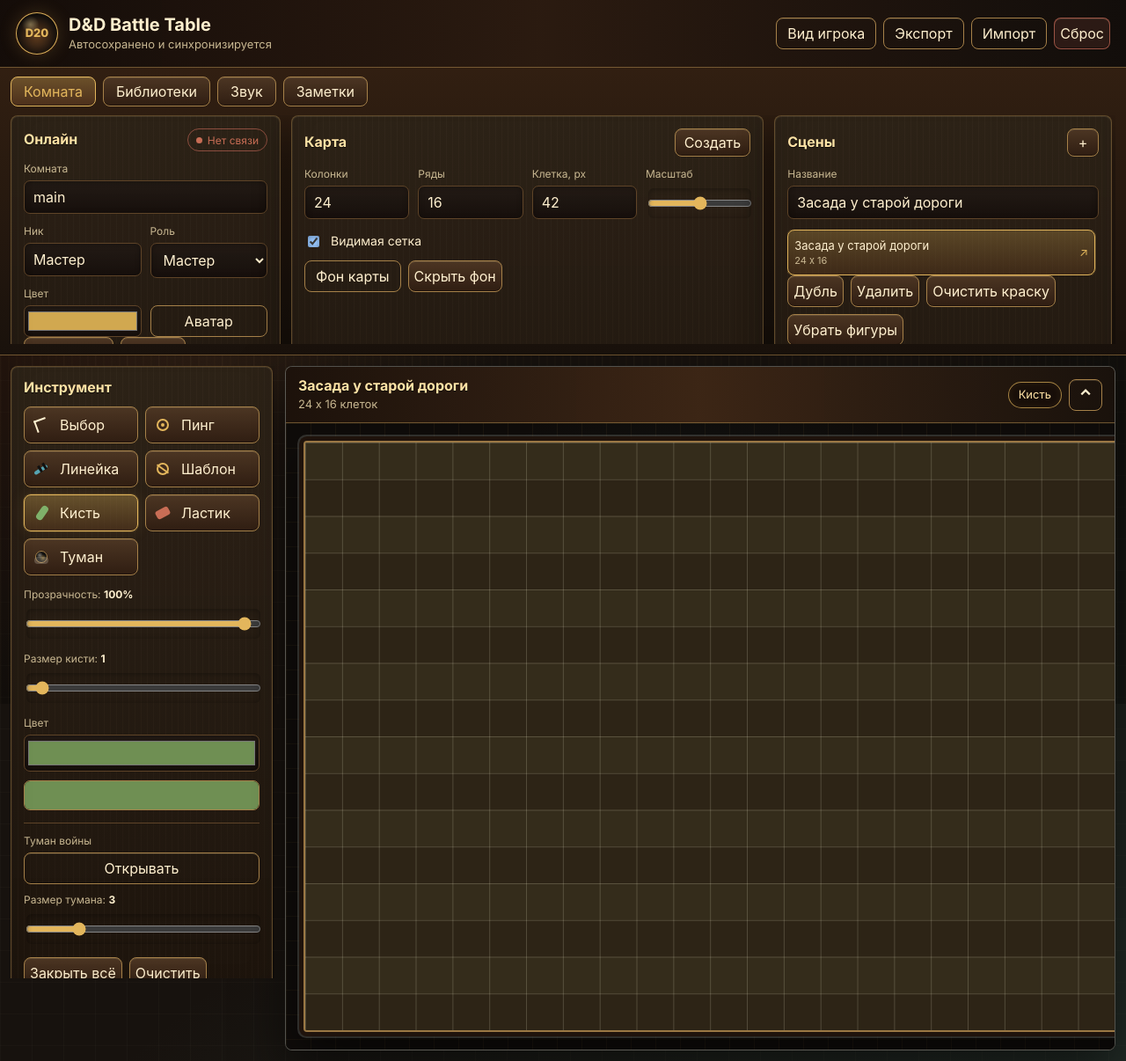
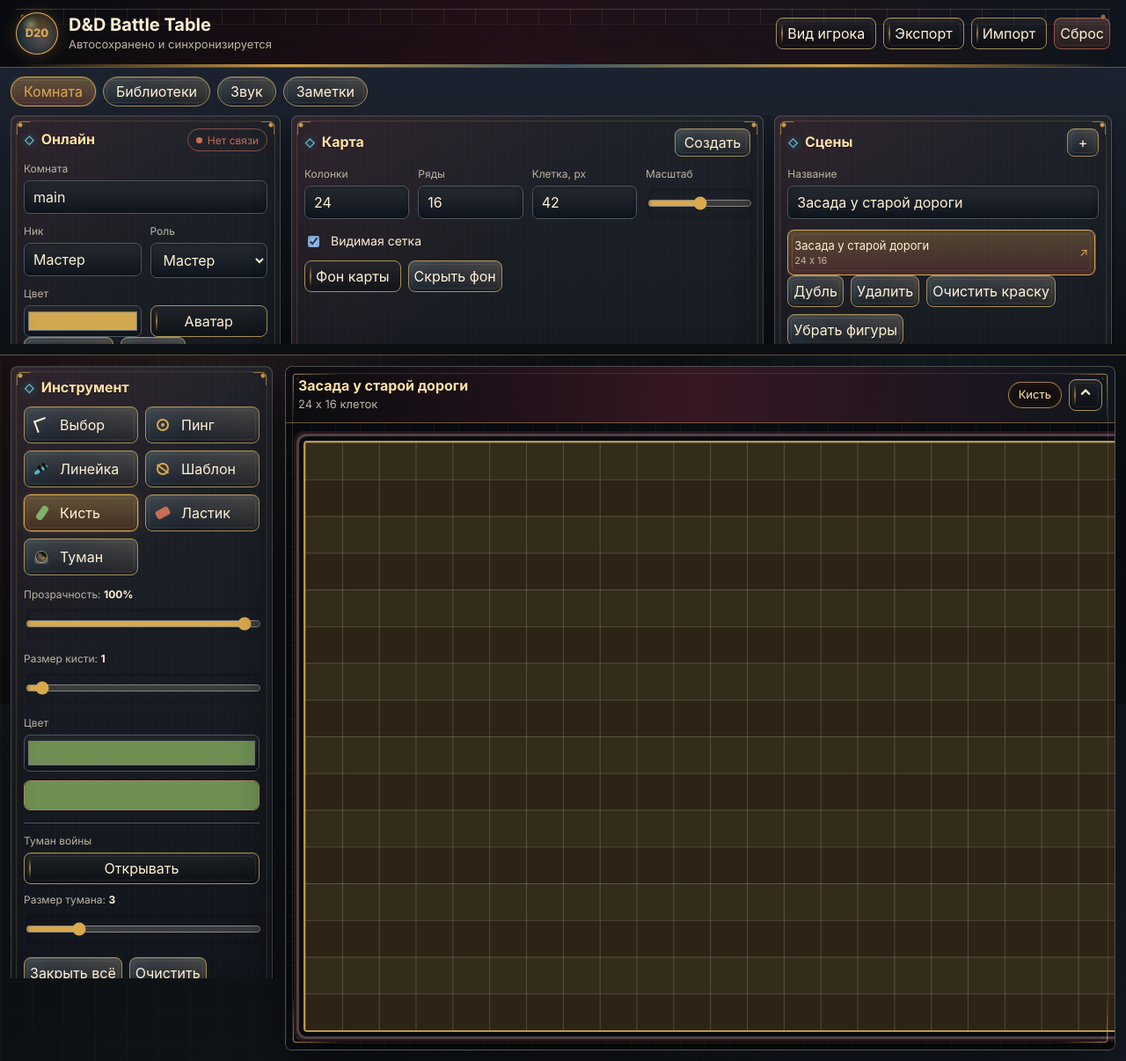
Before and after one commit to blyasha-hue/dnd-battle-table, a website: page index.html in a window 1280 px wide. Shown: the whole page at 88% size. Drawn offline with Linux system fonts and the light colour scheme; no server answers.

Commit message:
Add files via upload

```diff
--- a/styles.css
+++ b/styles.css
@@ -1,18 +1,18 @@
 :root {
-  --bg: #17120e;
-  --panel: #23180f;
-  --panel-2: #2f2114;
-  --ink: #fff0cf;
-  --muted: #c9b892;
-  --line: #5f4428;
-  --line-strong: #a68149;
-  --accent: #e3b65c;
+  --bg: #0d1013;
+  --panel: #151922;
+  --panel-2: #1c2230;
+  --ink: #fff1d4;
+  --muted: #bfb5a3;
+  --line: #4c5663;
+  --line-strong: #a68f5a;
+  --accent: #d9a94d;
   --accent-2: #7fb16a;
-  --accent-3: #55a4b2;
+  --accent-3: #55b8c7;
   --danger: #c86d55;
-  --steel: #aeb1a7;
-  --leather: #5a2f1e;
-  --parchment: #dbc08a;
+  --steel: #b9c0bd;
+  --leather: #5a2630;
+  --parchment: #d8bd83;
   --shadow: 0 18px 42px rgba(0, 0, 0, 0.42);
   --radius: 8px;
   color-scheme: dark;
@@ -30,15 +30,17 @@
   min-width: 320px;
   min-height: 100vh;
   background:
-    linear-gradient(90deg, rgba(255, 230, 170, 0.025) 1px, transparent 1px),
-    linear-gradient(rgba(255, 230, 170, 0.018) 1px, transparent 1px),
-    radial-gradient(circle at 22% 0%, rgba(227, 182, 92, 0.14), transparent 32%),
-    linear-gradient(145deg, rgba(97, 47, 25, 0.58), transparent 38%),
-    linear-gradient(320deg, rgba(50, 82, 76, 0.38), transparent 42%),
+    linear-gradient(90deg, rgba(217, 169, 77, 0.028) 1px, transparent 1px),
+    linear-gradient(rgba(85, 184, 199, 0.018) 1px, transparent 1px),
+    radial-gradient(circle at 18% 0%, rgba(217, 169, 77, 0.16), transparent 30%),
+    radial-gradient(circle at 88% 18%, rgba(85, 184, 199, 0.12), transparent 28%),
+    linear-gradient(145deg, rgba(90, 38, 48, 0.58), transparent 42%),
+    linear-gradient(320deg, rgba(24, 30, 42, 0.86), transparent 48%),
     var(--bg);
   background-size:
     36px 36px,
     36px 36px,
+    auto,
     auto,
     auto,
     auto,
@@ -56,13 +58,13 @@
   z-index: -1;
   pointer-events: none;
   background:
-    linear-gradient(90deg, rgba(0, 0, 0, 0.28), transparent 18%, transparent 82%, rgba(0, 0, 0, 0.32)),
+    linear-gradient(90deg, rgba(0, 0, 0, 0.36), transparent 18%, transparent 82%, rgba(0, 0, 0, 0.38)),
     repeating-linear-gradient(
       90deg,
-      rgba(255, 219, 144, 0.018) 0,
-      rgba(255, 219, 144, 0.018) 2px,
+      rgba(185, 192, 189, 0.022) 0,
+      rgba(185, 192, 189, 0.022) 2px,
       transparent 2px,
-      transparent 9px
+      transparent 10px
     );
   opacity: 0.9;
 }
@@ -74,11 +76,14 @@
 }
 
 button {
+  position: relative;
+  overflow: hidden;
   border: 1px solid var(--line-strong);
   border-radius: var(--radius);
   background:
-    linear-gradient(180deg, rgba(255, 229, 162, 0.09), rgba(0, 0, 0, 0.18)),
-    #3a2416;
+    linear-gradient(180deg, rgba(234, 222, 190, 0.14), rgba(0, 0, 0, 0.2)),
+    linear-gradient(90deg, rgba(85, 184, 199, 0.08), transparent 36%, rgba(217, 169, 77, 0.08)),
+    #202632;
   color: var(--ink);
   cursor: pointer;
   min-height: 36px;
@@ -91,12 +96,22 @@
     background 0.15s ease;
 }
 
+button::before {
+  content: "";
+  position: absolute;
+  inset: 3px;
+  pointer-events: none;
+  border-radius: 5px;
+  border: 1px solid rgba(255, 237, 187, 0.08);
+}
+
 button:hover {
   transform: translateY(-1px);
   border-color: var(--accent);
   background:
-    linear-gradient(180deg, rgba(255, 229, 162, 0.14), rgba(0, 0, 0, 0.15)),
-    #422817;
+    linear-gradient(180deg, rgba(234, 222, 190, 0.2), rgba(0, 0, 0, 0.14)),
+    linear-gradient(90deg, rgba(85, 184, 199, 0.14), transparent 36%, rgba(217, 169, 77, 0.12)),
+    #283142;
 }
 
 button:active {
@@ -111,8 +126,8 @@
   border: 1px solid var(--line);
   border-radius: 7px;
   background:
-    linear-gradient(180deg, rgba(255, 240, 200, 0.045), rgba(0, 0, 0, 0.1)),
-    #19110d;
+    linear-gradient(180deg, rgba(255, 240, 200, 0.09), rgba(0, 0, 0, 0.1)),
+    #111721;
   color: var(--ink);
   padding: 8px 10px;
   box-shadow: inset 0 1px 6px rgba(0, 0, 0, 0.32);
@@ -157,6 +172,7 @@
 }
 
 .topbar {
+  isolation: isolate;
   display: flex;
   align-items: center;
   justify-content: space-between;
@@ -165,12 +181,40 @@
   padding: 14px 18px;
   border-bottom: 1px solid rgba(166, 129, 73, 0.62);
   background:
-    linear-gradient(90deg, rgba(20, 12, 8, 0.96), rgba(43, 27, 16, 0.94) 48%, rgba(18, 13, 10, 0.96)),
-    #21150e;
+    linear-gradient(90deg, rgba(9, 11, 15, 0.98), rgba(35, 15, 23, 0.95) 45%, rgba(15, 21, 29, 0.98)),
+    #111721;
   backdrop-filter: blur(18px);
   position: sticky;
   top: 0;
   z-index: 5;
+}
+
+.topbar::before,
+.topbar::after {
+  content: "";
+  position: absolute;
+  z-index: -1;
+  pointer-events: none;
+}
+
+.topbar::before {
+  inset: auto 18px 0;
+  height: 3px;
+  background:
+    linear-gradient(90deg, transparent, rgba(217, 169, 77, 0.92), rgba(85, 184, 199, 0.42), rgba(217, 169, 77, 0.92), transparent);
+  box-shadow: 0 -10px 28px rgba(217, 169, 77, 0.12);
+}
+
+.topbar::after {
+  inset: 10px 18px auto;
+  height: 16px;
+  border-top: 1px solid rgba(217, 169, 77, 0.34);
+  border-bottom: 1px solid rgba(185, 192, 189, 0.1);
+  background:
+    radial-gradient(circle at 8px 50%, rgba(217, 169, 77, 0.85) 0 2px, transparent 3px),
+    radial-gradient(circle at calc(100% - 8px) 50%, rgba(217, 169, 77, 0.85) 0 2px, transparent 3px),
+    repeating-linear-gradient(90deg, transparent 0 18px, rgba(217, 169, 77, 0.18) 18px 19px, transparent 19px 36px);
+  opacity: 0.72;
 }
 
 .brand {
@@ -188,8 +232,9 @@
   border: 1px solid rgba(227, 182, 92, 0.95);
   border-radius: 50%;
   background:
-    radial-gradient(circle at 34% 28%, rgba(255, 237, 170, 0.38), transparent 22%),
-    radial-gradient(circle at 50% 58%, #5d3a1d, #14100e 72%);
+    conic-gradient(from 22deg, rgba(217, 169, 77, 0.28), rgba(185, 192, 189, 0.28), rgba(85, 184, 199, 0.2), rgba(217, 169, 77, 0.28)),
+    radial-gradient(circle at 34% 28%, rgba(255, 237, 170, 0.44), transparent 22%),
+    radial-gradient(circle at 50% 58%, #32202a, #0e1218 72%);
   color: var(--accent);
   font-size: 13px;
   font-weight: 800;
@@ -232,16 +277,31 @@
 .ghost-button,
 .file-button,
 .collapse-button {
+  position: relative;
+  overflow: hidden;
   display: inline-flex;
   align-items: center;
   justify-content: center;
   min-height: 36px;
   border: 1px solid var(--line-strong);
   border-radius: var(--radius);
-  background: transparent;
+  background:
+    linear-gradient(180deg, rgba(185, 192, 189, 0.09), rgba(0, 0, 0, 0.12)),
+    rgba(8, 11, 15, 0.42);
   color: var(--ink);
   padding: 0 12px;
   cursor: pointer;
+}
+
+.ghost-button::after,
+.file-button::after,
+.collapse-button::after {
+  content: "";
+  position: absolute;
+  inset: 5px auto 5px 5px;
+  width: 2px;
+  pointer-events: none;
+  background: linear-gradient(180deg, transparent, rgba(217, 169, 77, 0.68), transparent);
 }
 
 .collapse-button {
@@ -253,14 +313,16 @@
 
 .danger-button {
   border-color: rgba(193, 102, 85, 0.75);
-  background: rgba(193, 102, 85, 0.14);
+  background:
+    linear-gradient(180deg, rgba(255, 210, 190, 0.08), rgba(0, 0, 0, 0.14)),
+    rgba(193, 102, 85, 0.16);
 }
 
 .top-drawer {
   border-bottom: 1px solid rgba(166, 129, 73, 0.55);
   background:
-    linear-gradient(180deg, rgba(50, 31, 18, 0.97), rgba(25, 17, 12, 0.97)),
-    #1e140f;
+    linear-gradient(180deg, rgba(28, 34, 48, 0.97), rgba(13, 16, 20, 0.98)),
+    #111721;
   padding: 10px 12px 12px;
 }
 
@@ -279,14 +341,18 @@
   min-height: 34px;
   padding: 0 14px;
   white-space: nowrap;
+  border-radius: 999px;
 }
 
 .drawer-tab.active {
   border-color: var(--accent);
   background:
-    linear-gradient(180deg, rgba(227, 182, 92, 0.24), rgba(90, 47, 30, 0.36)),
-    rgba(227, 182, 92, 0.12);
+    linear-gradient(180deg, rgba(217, 169, 77, 0.26), rgba(90, 38, 48, 0.48)),
+    rgba(217, 169, 77, 0.14);
   color: var(--accent);
+  box-shadow:
+    0 0 0 1px rgba(217, 169, 77, 0.18),
+    0 0 16px rgba(85, 184, 199, 0.1);
 }
 
 .drawer-page {
@@ -344,14 +410,15 @@
 
 .panel {
   position: relative;
-  border: 1px solid rgba(166, 129, 73, 0.46);
+  border: 1px solid rgba(185, 192, 189, 0.26);
   border-radius: var(--radius);
   background:
-    linear-gradient(180deg, rgba(255, 235, 184, 0.05), rgba(0, 0, 0, 0.12)),
+    linear-gradient(180deg, rgba(185, 192, 189, 0.06), rgba(0, 0, 0, 0.14)),
+    linear-gradient(135deg, rgba(90, 38, 48, 0.28), transparent 42%),
     repeating-linear-gradient(
       90deg,
-      rgba(255, 225, 166, 0.025) 0,
-      rgba(255, 225, 166, 0.025) 1px,
+      rgba(185, 192, 189, 0.018) 0,
+      rgba(185, 192, 189, 0.018) 1px,
       transparent 1px,
       transparent 7px
     ),
@@ -365,12 +432,43 @@
 .panel::before {
   content: "";
   position: absolute;
-  inset: 0;
+  inset: 5px;
   pointer-events: none;
   border-radius: inherit;
+  border:
+    1px solid rgba(217, 169, 77, 0.16);
+  background:
+    linear-gradient(90deg, rgba(217, 169, 77, 0.62) 0 15px, transparent 15px calc(100% - 15px), rgba(217, 169, 77, 0.62) calc(100% - 15px)),
+    linear-gradient(90deg, rgba(217, 169, 77, 0.62) 0 15px, transparent 15px calc(100% - 15px), rgba(217, 169, 77, 0.62) calc(100% - 15px)),
+    linear-gradient(180deg, rgba(217, 169, 77, 0.62) 0 15px, transparent 15px calc(100% - 15px), rgba(217, 169, 77, 0.62) calc(100% - 15px)),
+    linear-gradient(180deg, rgba(217, 169, 77, 0.62) 0 15px, transparent 15px calc(100% - 15px), rgba(217, 169, 77, 0.62) calc(100% - 15px));
+  background-position:
+    left top,
+    left bottom,
+    left top,
+    right top;
+  background-repeat: no-repeat;
+  background-size:
+    100% 1px,
+    100% 1px,
+    1px 100%,
+    1px 100%;
   box-shadow:
-    inset 0 0 0 1px rgba(255, 230, 175, 0.035),
-    inset 0 -18px 28px rgba(0, 0, 0, 0.1);
+    inset 0 0 0 1px rgba(255, 230, 175, 0.025),
+    inset 0 -18px 28px rgba(0, 0, 0, 0.12);
+}
+
+.panel::after {
+  content: "";
+  position: absolute;
+  inset: 2px;
+  pointer-events: none;
+  border-radius: inherit;
+  background:
+    radial-gradient(circle at 8px 8px, rgba(217, 169, 77, 0.9) 0 2px, transparent 3px),
+    radial-gradient(circle at calc(100% - 8px) 8px, rgba(217, 169, 77, 0.9) 0 2px, transparent 3px),
+    radial-gradient(circle at 8px calc(100% - 8px), rgba(217, 169, 77, 0.9) 0 2px, transparent 3px),
+    radial-gradient(circle at calc(100% - 8px) calc(100% - 8px), rgba(217, 169, 77, 0.9) 0 2px, transparent 3px);
 }
 
 .panel h2,
@@ -379,6 +477,14 @@
   font-size: 16px;
   line-height: 1.2;
   text-shadow: 0 1px 0 rgba(0, 0, 0, 0.72);
+}
+
+.panel h2::before {
+  content: "◇";
+  margin-right: 7px;
+  color: var(--accent-3);
+  font-size: 12px;
+  text-shadow: 0 0 10px rgba(85, 184, 199, 0.52);
 }
 
 .panel-heading {
@@ -793,19 +899,49 @@
 }
 
 .battle-area {
+  position: relative;
   min-width: 0;
   display: flex;
   flex-direction: column;
-  border: 1px solid rgba(174, 177, 167, 0.42);
+  border: 1px solid rgba(185, 192, 189, 0.36);
   border-radius: var(--radius);
   background:
-    linear-gradient(180deg, rgba(174, 177, 167, 0.08), rgba(0, 0, 0, 0.22)),
-    #15100d;
+    linear-gradient(180deg, rgba(185, 192, 189, 0.08), rgba(0, 0, 0, 0.24)),
+    #0e1218;
   box-shadow:
     0 22px 55px rgba(0, 0, 0, 0.5),
     inset 0 0 0 1px rgba(255, 235, 181, 0.035);
   overflow: hidden;
   min-height: calc(100vh - 104px);
+}
+
+.battle-area::before,
+.battle-area::after {
+  content: "";
+  position: absolute;
+  pointer-events: none;
+  z-index: 2;
+}
+
+.battle-area::before {
+  inset: 7px;
+  border: 1px solid rgba(217, 169, 77, 0.18);
+  border-radius: 6px;
+  background:
+    linear-gradient(90deg, rgba(217, 169, 77, 0.7), transparent 54px, transparent calc(100% - 54px), rgba(217, 169, 77, 0.7)) top / 100% 1px no-repeat,
+    linear-gradient(90deg, rgba(217, 169, 77, 0.7), transparent 54px, transparent calc(100% - 54px), rgba(217, 169, 77, 0.7)) bottom / 100% 1px no-repeat,
+    linear-gradient(180deg, rgba(217, 169, 77, 0.7), transparent 54px, transparent calc(100% - 54px), rgba(217, 169, 77, 0.7)) left / 1px 100% no-repeat,
+    linear-gradient(180deg, rgba(217, 169, 77, 0.7), transparent 54px, transparent calc(100% - 54px), rgba(217, 169, 77, 0.7)) right / 1px 100% no-repeat;
+}
+
+.battle-area::after {
+  inset: 12px;
+  border-radius: 4px;
+  background:
+    radial-gradient(circle at 0 0, rgba(85, 184, 199, 0.42) 0 2px, transparent 3px),
+    radial-gradient(circle at 100% 0, rgba(85, 184, 199, 0.42) 0 2px, transparent 3px),
+    radial-gradient(circle at 0 100%, rgba(85, 184, 199, 0.42) 0 2px, transparent 3px),
+    radial-gradient(circle at 100% 100%, rgba(85, 184, 199, 0.42) 0 2px, transparent 3px);
 }
 
 .battle-header {
@@ -817,7 +953,7 @@
   padding: 12px 14px;
   border-bottom: 1px solid rgba(166, 129, 73, 0.58);
   background:
-    linear-gradient(90deg, rgba(28, 17, 11, 0.98), rgba(60, 38, 21, 0.96), rgba(25, 17, 12, 0.98)),
+    linear-gradient(90deg, rgba(9, 11, 15, 0.98), rgba(56, 22, 35, 0.94), rgba(15, 21, 29, 0.98)),
     var(--panel-2);
 }
 
@@ -844,10 +980,10 @@
   max-height: none;
   overflow: auto;
   background:
-    linear-gradient(90deg, rgba(227, 182, 92, 0.06) 1px, transparent 1px),
-    linear-gradient(rgba(227, 182, 92, 0.05) 1px, transparent 1px),
+    linear-gradient(90deg, rgba(217, 169, 77, 0.06) 1px, transparent 1px),
+    linear-gradient(rgba(185, 192, 189, 0.035) 1px, transparent 1px),
     radial-gradient(circle at 50% 35%, rgba(85, 164, 178, 0.08), transparent 48%),
-    #0f0c0a;
+    #080b0f;
   background-size:
     28px 28px,
     28px 28px,
@@ -858,12 +994,13 @@
 
 canvas {
   display: block;
-  border: 2px solid #9b7844;
+  border: 2px solid #b99753;
   border-radius: 4px;
   background: #2d2416;
   box-shadow:
-    0 0 0 5px rgba(31, 18, 10, 0.92),
-    0 0 0 7px rgba(174, 177, 167, 0.22),
+    0 0 0 5px rgba(6, 8, 11, 0.94),
+    0 0 0 8px rgba(185, 192, 189, 0.26),
+    0 0 0 11px rgba(83, 35, 46, 0.44),
     0 22px 48px rgba(0, 0, 0, 0.58);
   touch-action: none;
 }
@@ -886,8 +1023,9 @@
   border: 1px solid rgba(166, 129, 73, 0.54);
   border-radius: var(--radius);
   background:
-    linear-gradient(180deg, rgba(255, 239, 201, 0.08), rgba(0, 0, 0, 0.08)),
-    #21150f;
+    linear-gradient(180deg, rgba(255, 239, 201, 0.11), rgba(0, 0, 0, 0.08)),
+    repeating-linear-gradient(0deg, transparent 0 25px, rgba(217, 169, 77, 0.055) 25px 26px),
+    #171b24;
   color: var(--ink);
   padding: 10px;
   font: inherit;
@@ -941,6 +1079,8 @@
 .asset-item,
 .track-item,
 .scene-item {
+  position: relative;
+  overflow: hidden;
   display: grid;
   grid-template-columns: 42px 1fr auto;
   gap: 10px;
@@ -949,9 +1089,22 @@
   border: 1px solid rgba(166, 129, 73, 0.42);
   border-radius: var(--radius);
   background:
+    linear-gradient(90deg, rgba(85, 184, 199, 0.045), transparent 46%, rgba(217, 169, 77, 0.055)),
     linear-gradient(180deg, rgba(255, 229, 176, 0.045), rgba(0, 0, 0, 0.12)),
-    #1b120d;
+    #121822;
   padding: 7px;
+}
+
+.asset-item::before,
+.track-item::before,
+.scene-item::before {
+  content: "";
+  position: absolute;
+  inset: 4px;
+  pointer-events: none;
+  border-radius: 5px;
+  border-left: 1px solid rgba(217, 169, 77, 0.26);
+  border-right: 1px solid rgba(185, 192, 189, 0.12);
 }
 
 .asset-item.selected,
@@ -959,7 +1112,7 @@
 .scene-item.selected {
   border-color: var(--accent);
   background:
-    linear-gradient(180deg, rgba(227, 182, 92, 0.18), rgba(67, 37, 20, 0.46)),
+    linear-gradient(180deg, rgba(217, 169, 77, 0.2), rgba(90, 38, 48, 0.5)),
     rgba(227, 182, 92, 0.1);
   box-shadow: 0 0 0 1px rgba(227, 182, 92, 0.22);
 }
@@ -980,9 +1133,11 @@
   height: 42px;
   object-fit: cover;
   border-radius: 50%;
-  border: 2px solid rgba(227, 182, 92, 0.72);
-  background: #0e0a08;
-  box-shadow: 0 0 0 2px rgba(28, 14, 7, 0.9);
+  border: 2px solid rgba(217, 169, 77, 0.78);
+  background: #080b0f;
+  box-shadow:
+    0 0 0 2px rgba(6, 8, 11, 0.96),
+    0 0 13px rgba(85, 184, 199, 0.12);
 }
 
 .asset-title,
@@ -1033,6 +1188,8 @@
 }
 
 .initiative-item {
+  position: relative;
+  overflow: hidden;
   display: grid;
   grid-template-columns: 22px 40px minmax(0, 1fr) 30px;
   gap: 8px;
@@ -1040,13 +1197,24 @@
   border: 1px solid rgba(166, 129, 73, 0.42);
   border-radius: var(--radius);
   background:
+    linear-gradient(90deg, rgba(85, 184, 199, 0.04), transparent 52%),
     linear-gradient(180deg, rgba(255, 239, 198, 0.045), rgba(0, 0, 0, 0.12)),
-    #1b120d;
+    #121822;
   padding: 7px;
   transition:
     border-color 160ms ease,
     background 160ms ease,
     transform 160ms ease;
+}
+
+.initiative-item::before {
+  content: "";
+  position: absolute;
+  inset: 4px;
+  pointer-events: none;
+  border-radius: 5px;
+  border-top: 1px solid rgba(217, 169, 77, 0.16);
+  border-bottom: 1px solid rgba(185, 192, 189, 0.08);
 }
 
 .initiative-item.active-turn {
@@ -1271,7 +1439,7 @@
   border-radius: var(--radius);
   background:
     linear-gradient(90deg, rgba(85, 164, 178, 0.08), transparent 62%),
-    #1b120d;
+    #121822;
   padding: 8px 10px;
   font-size: 13px;
 }
```
Also changed, not shown: index.html (+2 -2 lines).
